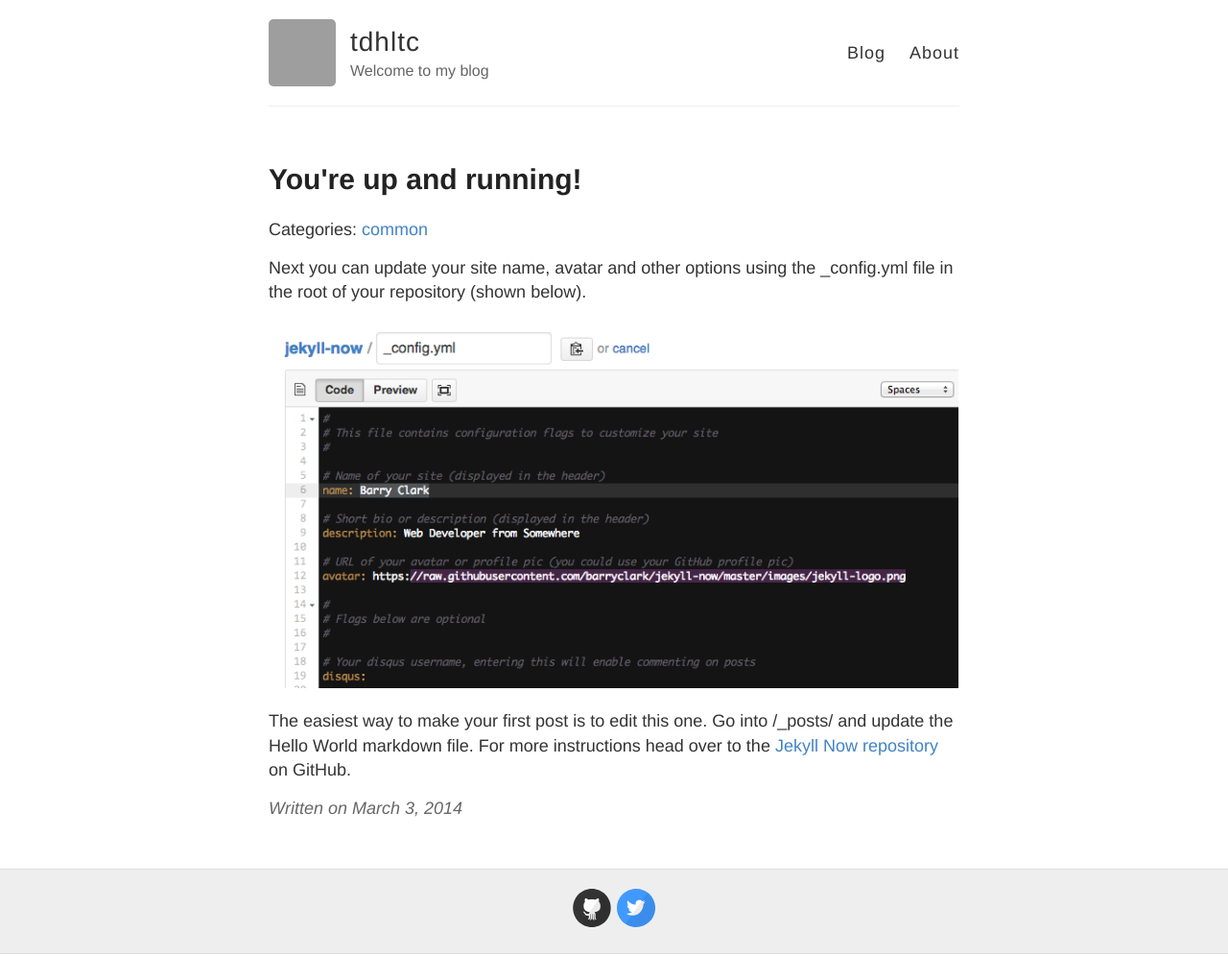
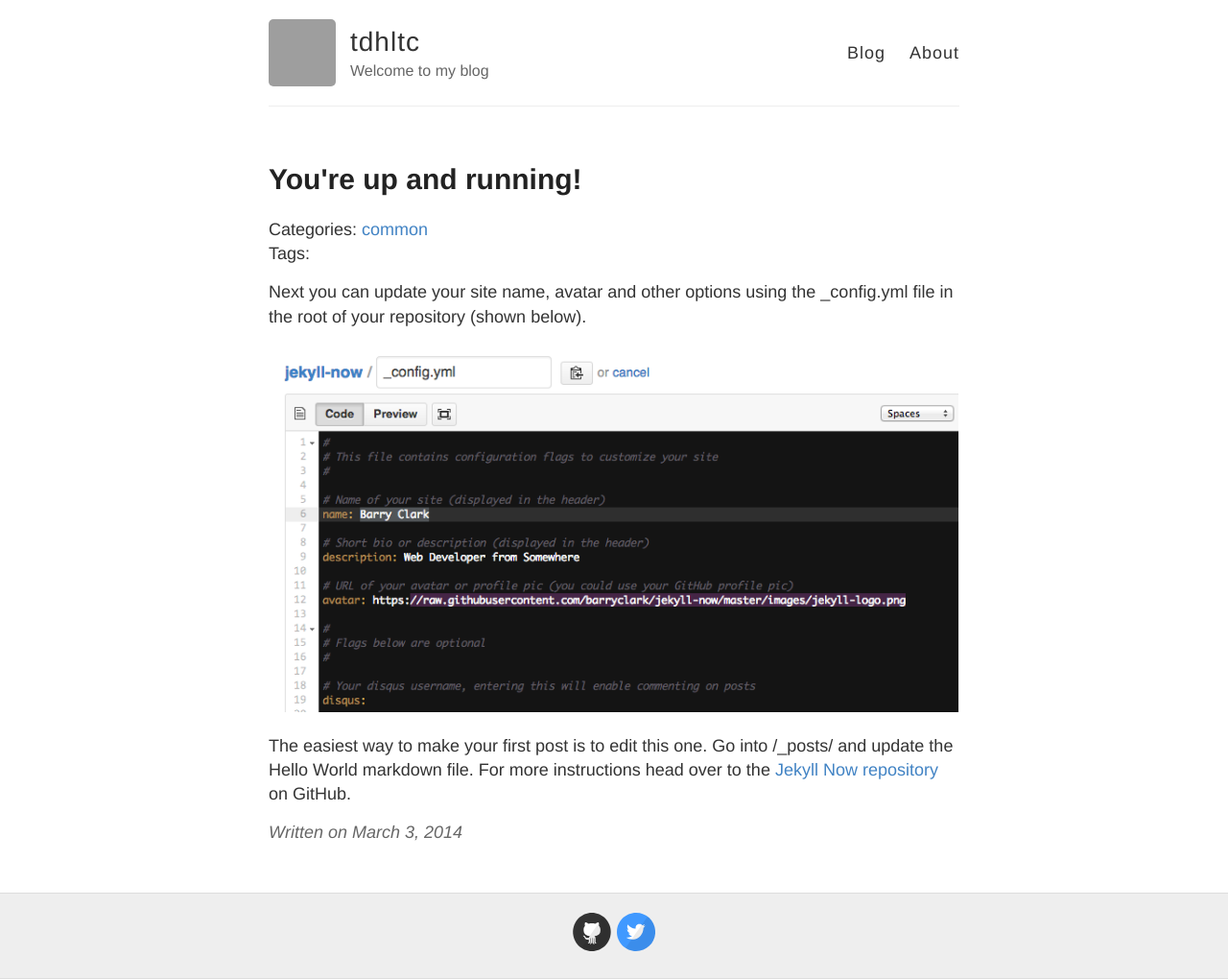
Before and after one commit to tdhltc/tdhltc.github.io, a Jekyll site: the page built from _posts/2014-3-3-Hello-World.md, in a window 1280 px wide. Shown: the whole page at 96% size. Built offline with Jekyll 4.4.1, drawn with Linux system fonts in a browser that asks for light colours; before the commit the page ends 994 px from its top, so only the background shows below that; grey boxes are pictures that could not be loaded.

Commit message:
add tag list

```diff
--- a/_layouts/post.html
+++ b/_layouts/post.html
@@ -16,7 +16,17 @@
     {% unless forloop.last %}&nbsp;{% endunless %}
     {% endfor %}
   </div>
-
+  <div class="post-tags">
+    Tags: {% if post %}
+      {% assign tags = post.tags %}
+    {% else %}
+      {% assign tags = page.tags %}
+    {% endif %}
+    {% for tag in tags %}
+    <a href=" {{site.baseurl}}/tag/{{tag|slugize}}"> {{tag}}</a>
+    {% unless forloop.last %}&nbsp;{% endunless %}
+    {% endfor %}
+  </div>
 
   <div class="entry">
     {{ content }}
```
